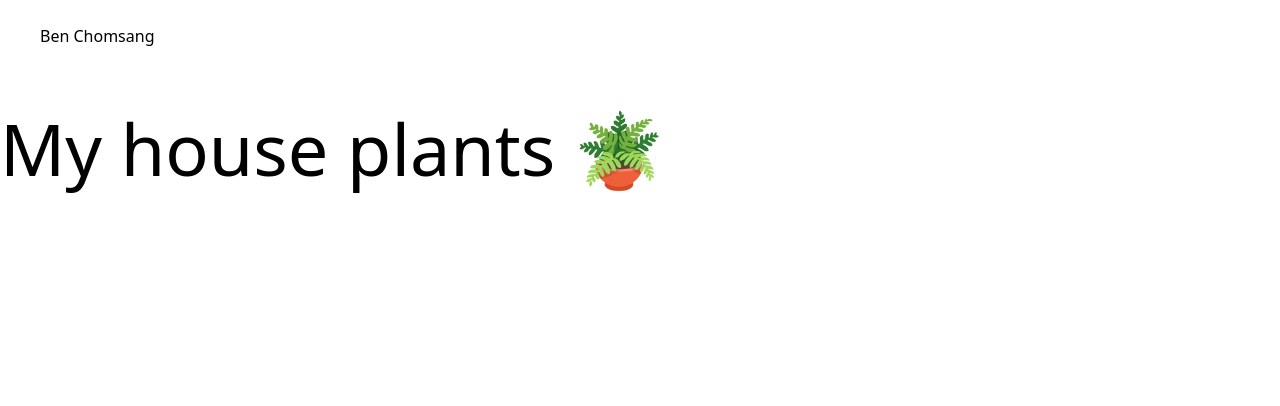
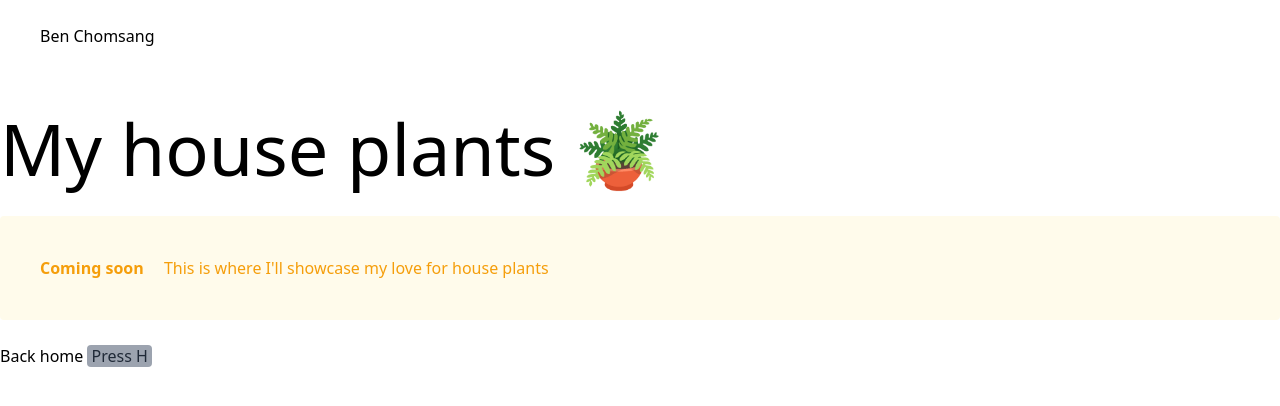
Before and after one commit to 1994benc/benchomsang-summer-2022, a Nuxt app: page /plants in a window 1280 px wide. Shown: the top 406 px of the page. Built offline with nearby package versions, Linux system fonts and the light colour scheme.

Commit message:
extract BackHomeButton

```diff
--- /dev/null
+++ b/components/BackHomeButton.vue
@@ -0,0 +1,12 @@
+<template>
+  <button class="button">
+    Back home <KeyboardShortcutBadge label="Press H" />
+  </button>
+</template>
+
+
+<script>
+    export default {
+        name: "BackHomeButton",
+    }
+</script>
--- a/pages/plants.vue
+++ b/pages/plants.vue
@@ -1,5 +1,11 @@
 <template>
-    <div class="container">
-        <h1 class="text-7xl">My house plants 🪴</h1>
+  <div class="container">
+    <h1 class="text-7xl">My house plants 🪴</h1>
+    <div class="my-8 space-y-6">
+      <ComingSoonMessage
+        message="This is where I'll showcase my love for house plants"
+      />
+      <BackHomeButton />
     </div>
+  </div>
 </template>
--- a/pages/software.vue
+++ b/pages/software.vue
@@ -7,7 +7,7 @@
         language is TypeScript.
       </div>
       <ComingSoonMessage message="This is where I'll showcase my work" />
-      <button class="button">Back home <KeyboardShortcutBadge label="Press H" /> </button>
+      <BackHomeButton />
     </div>
   </div>
 </template>
```
